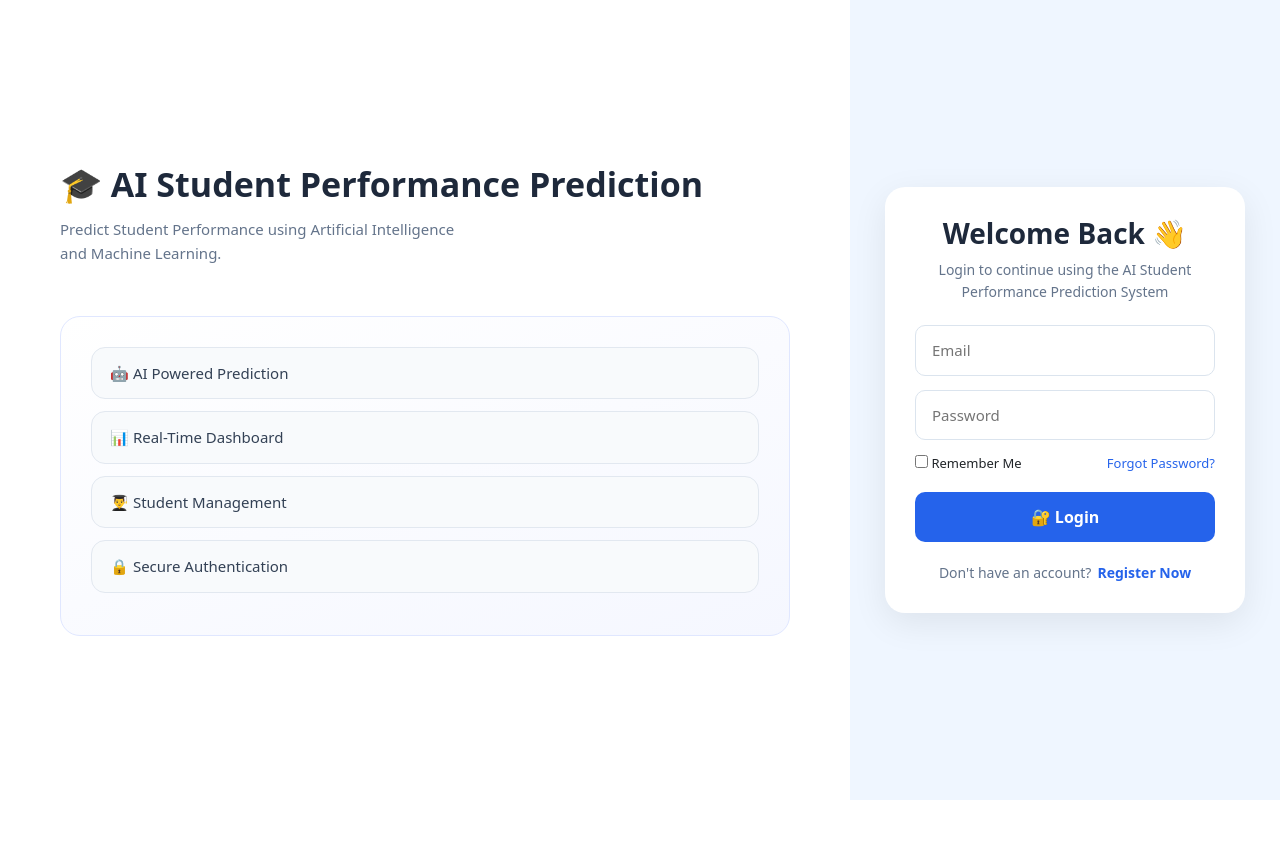
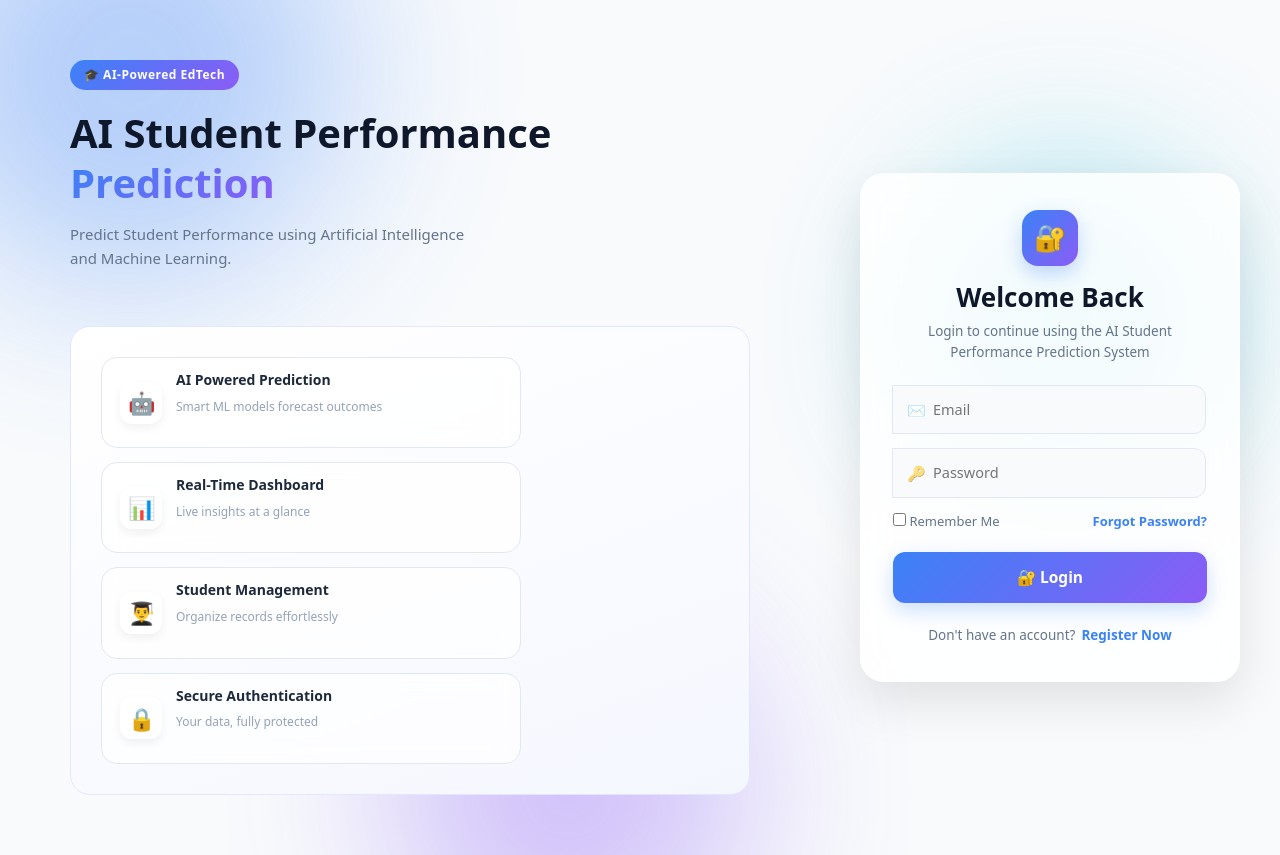
Before and after one commit to anixlevi/AI_Student_Performance_Prediction, a React (Vite) app in the folder Frontend/: page /auth/login in a window 1280 px wide. Before the commit the page ends 800 px from the top, so only its background shows below. Built offline with nearby package versions, Linux system fonts and the light colour scheme; no server answers.

Commit message:
Redesign login page with modern UI and backend loading message

```diff
--- a/Frontend/src/css/login.css
+++ b/Frontend/src/css/login.css
@@ -1,351 +1,377 @@
-*{
-    margin:0;
-    padding:0;
-    box-sizing:border-box;
+* {
+    margin: 0;
+    padding: 0;
+    box-sizing: border-box;
 }
 
-body{
-    font-family:'Poppins',sans-serif;
-    background:#f8fafc;
-    overflow-x:hidden;
+body {
+    font-family: 'Poppins', sans-serif;
+    overflow-x: hidden;
 }
 
-.login-page{
+.login-page {
+    min-height: 100vh;
+    display: flex;
+    position: relative;
+    background: #f8fafc;
+    overflow: hidden;
+}
 
-    min-height:100vh;
-    display:flex;
-    background:#f8fafc;
+/* ---------------- ANIMATED BACKGROUND BLOBS ---------------- */
 
+.blob {
+    position: absolute;
+    border-radius: 50%;
+    filter: blur(80px);
+    opacity: 0.35;
+    z-index: 0;
+    animation: float 12s ease-in-out infinite;
+}
+
+.blob-1 {
+    width: 400px;
+    height: 400px;
+    background: #3b82f6;
+    top: -100px;
+    left: -100px;
+}
+
+.blob-2 {
+    width: 350px;
+    height: 350px;
+    background: #8b5cf6;
+    bottom: -120px;
+    left: 30%;
+    animation-delay: 3s;
+}
+
+.blob-3 {
+    width: 300px;
+    height: 300px;
+    background: #06b6d4;
+    top: 20%;
+    right: 5%;
+    animation-delay: 6s;
+}
+
+@keyframes float {
+    0%, 100% { transform: translate(0, 0) scale(1); }
+    50% { transform: translate(30px, -30px) scale(1.1); }
 }
 
 /* ---------------- LEFT SIDE ---------------- */
 
-.login-left{
-
-    flex:1;
-
-    display:flex;
-    flex-direction:column;
-    justify-content:center;
-
-    padding:50px 60px;
-
-    background:white;
-
+.login-left {
+    flex: 1;
+    display: flex;
+    flex-direction: column;
+    justify-content: center;
+    padding: 60px 70px;
+    position: relative;
+    z-index: 1;
 }
 
-.brand h1{
-
-    font-size:34px;
-    font-weight:700;
-
-    color:#1e293b;
-
-    line-height:1.2;
-
+.brand-badge {
+    display: inline-block;
+    background: linear-gradient(135deg, #3b82f6, #8b5cf6);
+    color: white;
+    font-size: 12px;
+    font-weight: 600;
+    padding: 6px 14px;
+    border-radius: 20px;
+    margin-bottom: 18px;
+    letter-spacing: 0.5px;
 }
 
-.brand p{
-
-    margin-top:12px;
-
-    font-size:15px;
-
-    color:#64748b;
-
-    max-width:420px;
-
-    line-height:24px;
-
+.brand h1 {
+    font-size: 40px;
+    font-weight: 800;
+    color: #0f172a;
+    line-height: 1.25;
 }
 
-.feature-box{
-
-    margin-top:35px;
-
+.brand h1 span {
+    background: linear-gradient(135deg, #3b82f6, #8b5cf6);
+    -webkit-background-clip: text;
+    background-clip: text;
+    color: transparent;
 }
 
-.feature-card{
-
-    background:#f8fafc;
-
-    border:1px solid #e2e8f0;
-
-    border-radius:14px;
-
-    padding:14px 18px;
-
-    margin-bottom:12px;
-
-    font-size:15px;
-
-    color:#334155;
-
-    transition:.3s;
-
+.brand p {
+    margin-top: 14px;
+    font-size: 15px;
+    color: #64748b;
+    max-width: 420px;
+    line-height: 24px;
 }
 
-.feature-card:hover{
+.feature-box {
+    margin-top: 40px;
+    display: flex;
+    flex-direction: column;
+    gap: 14px;
+}
 
-    transform:translateX(6px);
+.feature-card {
+    display: flex;
+    align-items: center;
+    gap: 14px;
+    background: rgba(255, 255, 255, 0.7);
+    backdrop-filter: blur(10px);
+    border: 1px solid #e2e8f0;
+    border-radius: 16px;
+    padding: 14px 18px;
+    transition: 0.3s;
+    max-width: 420px;
+}
 
-    border-color:#2563eb;
+.feature-icon {
+    font-size: 22px;
+    background: white;
+    width: 42px;
+    height: 42px;
+    display: flex;
+    align-items: center;
+    justify-content: center;
+    border-radius: 12px;
+    box-shadow: 0 4px 10px rgba(0,0,0,.06);
+    flex-shrink: 0;
+}
 
-    background:#eff6ff;
+.feature-card h4 {
+    font-size: 14px;
+    color: #1e293b;
+    font-weight: 600;
+}
 
+.feature-card p {
+    font-size: 12px;
+    color: #94a3b8;
+    margin-top: 2px;
+}
+
+.feature-card:hover {
+    transform: translateX(8px);
+    border-color: #3b82f6;
+    box-shadow: 0 8px 20px rgba(59,130,246,.12);
 }
 
 /* ---------------- RIGHT SIDE ---------------- */
 
-.login-right{
-
-    width:430px;
-
-    display:flex;
-
-    justify-content:center;
-
-    align-items:center;
-
-    background:#eff6ff;
-
-    padding:20px;
-
+.login-right {
+    width: 460px;
+    display: flex;
+    justify-content: center;
+    align-items: center;
+    padding: 20px;
+    position: relative;
+    z-index: 1;
 }
 
-.login-card{
-
-    width:100%;
-
-    max-width:360px;
-
-    background:white;
-
-    padding:30px;
-
-    border-radius:20px;
-
-    box-shadow:0 10px 35px rgba(0,0,0,.08);
-
+.login-card {
+    width: 100%;
+    max-width: 380px;
+    background: rgba(255, 255, 255, 0.85);
+    backdrop-filter: blur(20px);
+    padding: 36px 32px;
+    border-radius: 24px;
+    box-shadow: 0 20px 50px rgba(0,0,0,.1);
+    border: 1px solid rgba(255,255,255,.6);
+    animation: cardIn 0.5s ease;
 }
 
-.login-card h2{
-
-    text-align:center;
-
-    color:#1e293b;
-
-    font-size:28px;
-
-    font-weight:700;
-
+@keyframes cardIn {
+    from { opacity: 0; transform: translateY(20px); }
+    to { opacity: 1; transform: translateY(0); }
 }
 
-.login-subtitle{
-
-    text-align:center;
-
-    color:#64748b;
-
-    margin-top:8px;
-
-    margin-bottom:22px;
-
-    font-size:14px;
-
-    line-height:22px;
-
+.login-icon {
+    width: 56px;
+    height: 56px;
+    background: linear-gradient(135deg, #3b82f6, #8b5cf6);
+    border-radius: 16px;
+    display: flex;
+    align-items: center;
+    justify-content: center;
+    font-size: 26px;
+    margin: 0 auto 16px;
+    box-shadow: 0 8px 20px rgba(59,130,246,.3);
 }
 
-.login-input{
-
-    width:100%;
-
-    padding:13px 16px;
-
-    margin-bottom:14px;
-
-    border:1px solid #dbe4ee;
-
-    border-radius:10px;
-
-    font-size:15px;
-
-    outline:none;
-
-    transition:.3s;
-
+.login-card h2 {
+    text-align: center;
+    color: #0f172a;
+    font-size: 26px;
+    font-weight: 700;
 }
 
-.login-input:focus{
-
-    border-color:#2563eb;
-
-    box-shadow:0 0 0 3px rgba(37,99,235,.12);
-
+.login-subtitle {
+    text-align: center;
+    color: #64748b;
+    margin-top: 8px;
+    margin-bottom: 22px;
+    font-size: 13.5px;
+    line-height: 21px;
 }
 
-.login-options{
-
-    display:flex;
-
-    justify-content:space-between;
-
-    align-items:center;
-
-    margin-bottom:18px;
-
-    font-size:13px;
-
+.input-group {
+    position: relative;
+    margin-bottom: 14px;
 }
 
-.login-options a{
-
-    text-decoration:none;
-
-    color:#2563eb;
-
-    font-weight:500;
-
+.input-icon {
+    position: absolute;
+    left: 14px;
+    top: 50%;
+    transform: translateY(-50%);
+    font-size: 15px;
+    opacity: 0.6;
 }
 
-.login-btn{
-
-    width:100%;
-
-    border:none;
-
-    background:#2563eb;
-
-    color:white;
-
-    padding:13px;
-
-    border-radius:10px;
-
-    cursor:pointer;
-
-    font-size:16px;
-
-    font-weight:600;
-
-    transition:.3s;
-
+.login-input {
+    width: 100%;
+    padding: 13px 16px 13px 40px;
+    border: 1.5px solid #e2e8f0;
+    border-radius: 12px;
+    font-size: 14.5px;
+    outline: none;
+    transition: 0.25s;
+    background: #f8fafc;
 }
 
-.login-btn:hover{
-
-    background:#1d4ed8;
-
-    transform:translateY(-2px);
-
+.login-input:focus {
+    border-color: #3b82f6;
+    background: white;
+    box-shadow: 0 0 0 4px rgba(59,130,246,.12);
 }
 
-.register-link{
-
-    text-align:center;
-
-    margin-top:20px;
-
-    color:#64748b;
-
-    font-size:14px;
-
+.login-options {
+    display: flex;
+    justify-content: space-between;
+    align-items: center;
+    margin-bottom: 20px;
+    font-size: 13px;
+    color: #64748b;
 }
 
-.register-link span{
-
-    color:#2563eb;
-
-    font-weight:600;
-
-    margin-left:6px;
-
-    cursor:pointer;
-
+.login-options a {
+    text-decoration: none;
+    color: #3b82f6;
+    font-weight: 600;
 }
 
-/* ---------------- Responsive ---------------- */
-
-@media(max-width:950px){
-
-body{
-
-overflow:auto;
-
-}
-
-.login-page{
-
-flex-direction:column;
-
-}
-
-.login-left{
-
-padding:35px 25px;
-
-text-align:center;
-
-}
-
-.brand p{
-
-max-width:100%;
-
-}
-
-.login-right{
-
-width:100%;
-
-padding:30px;
-
-}
-
-.login-card{
-
-max-width:420px;
-
-}
-
-}
-/* Add this block to the end of login.css */
-
 .login-btn {
+    width: 100%;
+    border: none;
+    background: linear-gradient(135deg, #3b82f6, #8b5cf6);
+    color: white;
+    padding: 14px;
+    border-radius: 12px;
+    cursor: pointer;
+    font-size: 15.5px;
+    font-weight: 600;
     display: flex;
     align-items: center;
     justify-content: center;
     gap: 8px;
+    transition: 0.3s;
+    box-shadow: 0 8px 20px rgba(59,130,246,.25);
+}
+
+.login-btn:hover:not(:disabled) {
+    transform: translateY(-2px);
+    box-shadow: 0 12px 28px rgba(59,130,246,.35);
 }
 
 .login-btn:disabled {
-    opacity: 0.7;
+    opacity: 0.75;
     cursor: not-allowed;
 }
 
 .spinner {
     width: 16px;
     height: 16px;
-    border: 2px solid rgba(255, 255, 255, 0.4);
-    border-top-color: #ffffff;
+    border: 2px solid rgba(255,255,255,.4);
+    border-top-color: #fff;
     border-radius: 50%;
     animation: spin 0.7s linear infinite;
     display: inline-block;
 }
 
 @keyframes spin {
-    to {
-        transform: rotate(360deg);
-    }
+    to { transform: rotate(360deg); }
+}
+
+.register-link {
+    text-align: center;
+    margin-top: 22px;
+    color: #64748b;
+    font-size: 13.5px;
+}
+
+.register-link span {
+    color: #3b82f6;
+    font-weight: 700;
+    margin-left: 6px;
+    cursor: pointer;
 }
 
 .login-error {
-    background-color: #fdecea;
+    background: #fef2f2;
     color: #b91c1c;
-    border: 1px solid #f5c2c0;
+    border: 1px solid #fecaca;
     padding: 10px 14px;
-    border-radius: 8px;
-    font-size: 14px;
+    border-radius: 10px;
+    font-size: 13.5px;
     margin-bottom: 14px;
+    animation: shake 0.4s;
 }
+
+.login-patience {
+    background: #eff6ff;
+    color: #1d4ed8;
+    border: 1px solid #bfdbfe;
+    padding: 10px 14px;
+    border-radius: 10px;
+    font-size: 13px;
+    line-height: 19px;
+    margin-bottom: 14px;
+    animation: fadeIn 0.4s;
+}
+
+@keyframes fadeIn {
+    from { opacity: 0; }
+    to { opacity: 1; }
+}
+
+@keyframes shake {
+    0%, 100% { transform: translateX(0); }
+    25% { transform: translateX(-4px); }
+    75% { transform: translateX(4px); }
+}
+
+/* ---------------- Responsive ---------------- */
+
+@media (max-width: 950px) {
+
+    body { overflow: auto; }
+
+    .login-page { flex-direction: column; }
+
+    .login-left {
+        padding: 40px 24px;
+        text-align: center;
+    }
+
+    .brand p { max-width: 100%; }
+
+    .feature-card { max-width: 100%; }
+
+    .login-right {
+        width: 100%;
+        padding: 24px;
+    }
+
+    .login-card { max-width: 420px; }
+
+}
--- a/Frontend/src/pages/Login.jsx
+++ b/Frontend/src/pages/Login.jsx
@@ -1,4 +1,4 @@
-import { useState } from "react";
+import { useState, useEffect } from "react";
 import API from "../api/axios";
 import { useNavigate } from "react-router-dom";
 import "../css/login.css";
@@ -11,6 +11,18 @@ function Login() {
     const [password, setPassword] = useState("");
     const [isLoading, setIsLoading] = useState(false);
     const [errorMsg, setErrorMsg] = useState("");
+    const [showPatience, setShowPatience] = useState(false);
+
+    // Show "please be patient" message only if loading takes longer than 2.5s
+    useEffect(() => {
+        let timer;
+        if (isLoading) {
+            timer = setTimeout(() => setShowPatience(true), 2500);
+        } else {
+            setShowPatience(false);
+        }
+        return () => clearTimeout(timer);
+    }, [isLoading]);
 
     const handleLogin = async (e) => {
 
@@ -49,12 +61,19 @@ function Login() {
 
         <div className="login-page">
 
+            {/* Animated background blobs */}
+            <div className="blob blob-1"></div>
+            <div className="blob blob-2"></div>
+            <div className="blob blob-3"></div>
+
             {/* Left Side */}
             <div className="login-left">
 
                 <div className="brand">
 
-                    <h1>🎓 AI Student Performance Prediction</h1>
+                    <div className="brand-badge">🎓 AI-Powered EdTech</div>
+
+                    <h1>AI Student Performance <span>Prediction</span></h1>
 
                     <p>
                         Predict Student Performance using Artificial Intelligence
@@ -66,19 +85,35 @@ function Login() {
                 <div className="feature-box">
 
                     <div className="feature-card">
-                        🤖 AI Powered Prediction
+                        <span className="feature-icon">🤖</span>
+                        <div>
+                            <h4>AI Powered Prediction</h4>
+                            <p>Smart ML models forecast outcomes</p>
+                        </div>
                     </div>
 
                     <div className="feature-card">
-                        📊 Real-Time Dashboard
+                        <span className="feature-icon">📊</span>
+                        <div>
+                            <h4>Real-Time Dashboard</h4>
+                            <p>Live insights at a glance</p>
+                        </div>
                     </div>
 
                     <div className="feature-card">
-                        👨‍🎓 Student Management
+                        <span className="feature-icon">👨‍🎓</span>
+                        <div>
+                            <h4>Student Management</h4>
+                            <p>Organize records effortlessly</p>
+                        </div>
                     </div>
 
                     <div className="feature-card">
-                        🔒 Secure Authentication
+                        <span className="feature-icon">🔒</span>
+                        <div>
+                            <h4>Secure Authentication</h4>
+                            <p>Your data, fully protected</p>
+                        </div>
                     </div>
 
                 </div>
@@ -91,7 +126,9 @@ function Login() {
 
                 <div className="login-card">
 
-                    <h2>Welcome Back 👋</h2>
+                    <div className="login-icon">🔐</div>
+
+                    <h2>Welcome Back</h2>
 
                     <p className="login-subtitle">
                         Login to continue using the AI Student Performance Prediction System
@@ -103,8 +140,17 @@ function Login() {
                         </div>
                     )}
 
+                    {showPatience && (
+                        <div className="login-patience">
+                            ⏳ Please be patient — our backend server is waking up,
+                            this may take a few seconds.
+                        </div>
+                    )}
+
                     <form onSubmit={handleLogin}>
 
+                        <div className="input-group">
+                            <span className="input-icon">✉️</span>
                             <input
                                 type="email"
                                 placeholder="Email"
@@ -113,7 +159,10 @@ function Login() {
                                 onChange={(e) => setEmail(e.target.value)}
                                 disabled={isLoading}
                             />
+                        </div>
 
+                        <div className="input-group">
+                            <span className="input-icon">🔑</span>
                             <input
                                 type="password"
                                 placeholder="Password"
@@ -122,6 +171,7 @@ function Login() {
                                 onChange={(e) => setPassword(e.target.value)}
                                 disabled={isLoading}
                             />
+                        </div>
 
                         <div className="login-options">
 
```
Lines whose indentation alone changed are shown as unchanged.
